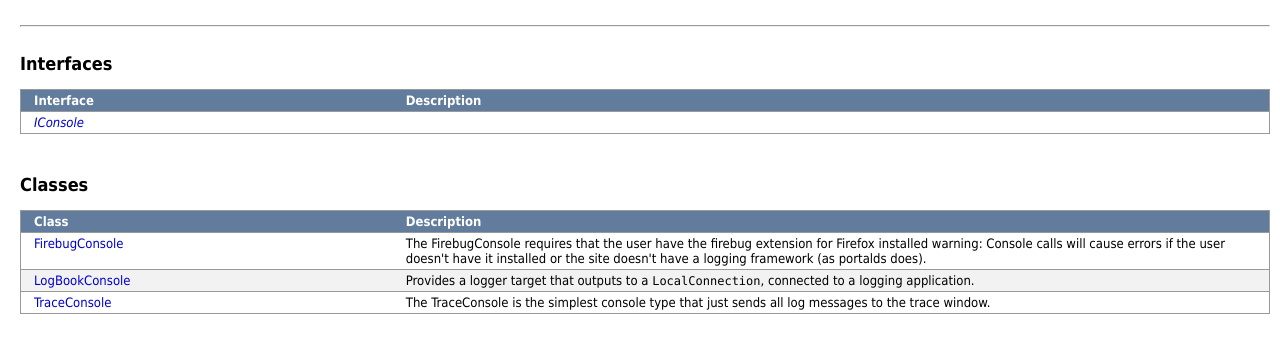
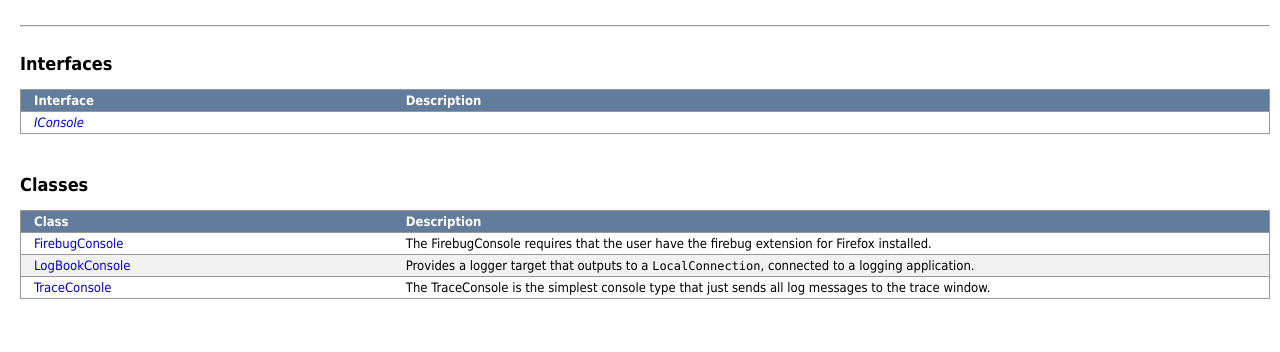
Before and after one commit to arpit/logbook, a plain HTML site: page docs/net/comcast/logging/consoles/package-detail.html in a window 1280 px wide. Shown: the part 102-454 px from the top of the page. Drawn offline with Linux system fonts and the light colour scheme.

Commit message:
Documentation fixes.
git-svn-id: http://cimlogbook.googlecode.com/svn/trunk@39 7e92c088-b245-0410-a16f-c3386edacc87

```diff
--- a/docs/net/comcast/logging/consoles/package-detail.html
+++ b/docs/net/comcast/logging/consoles/package-detail.html
@@ -51,10 +51,7 @@
 <tr class="prow1">
 <td class="summaryTablePaddingCol">&nbsp;</td><td class="summaryTableSecondCol"><a href="FirebugConsole.html">FirebugConsole</a></td><td class="summaryTableLastCol">
   The FirebugConsole requires that the user have the firebug extension
-  for Firefox installed
-
-  warning: Console calls will cause errors if the user doesn't have it installed
-  or the site doesn't have a logging framework (as portalds does).</td>
+  for Firefox installed.</td>
 </tr>
 <tr class="prow0">
 <td class="summaryTablePaddingCol">&nbsp;</td><td class="summaryTableSecondCol"><a href="LogBookConsole.html">LogBookConsole</a></td><td class="summaryTableLastCol">
```
Also changed, not shown: docs/net/comcast/logging/consoles/FirebugConsole.html (+2 -2 lines).
